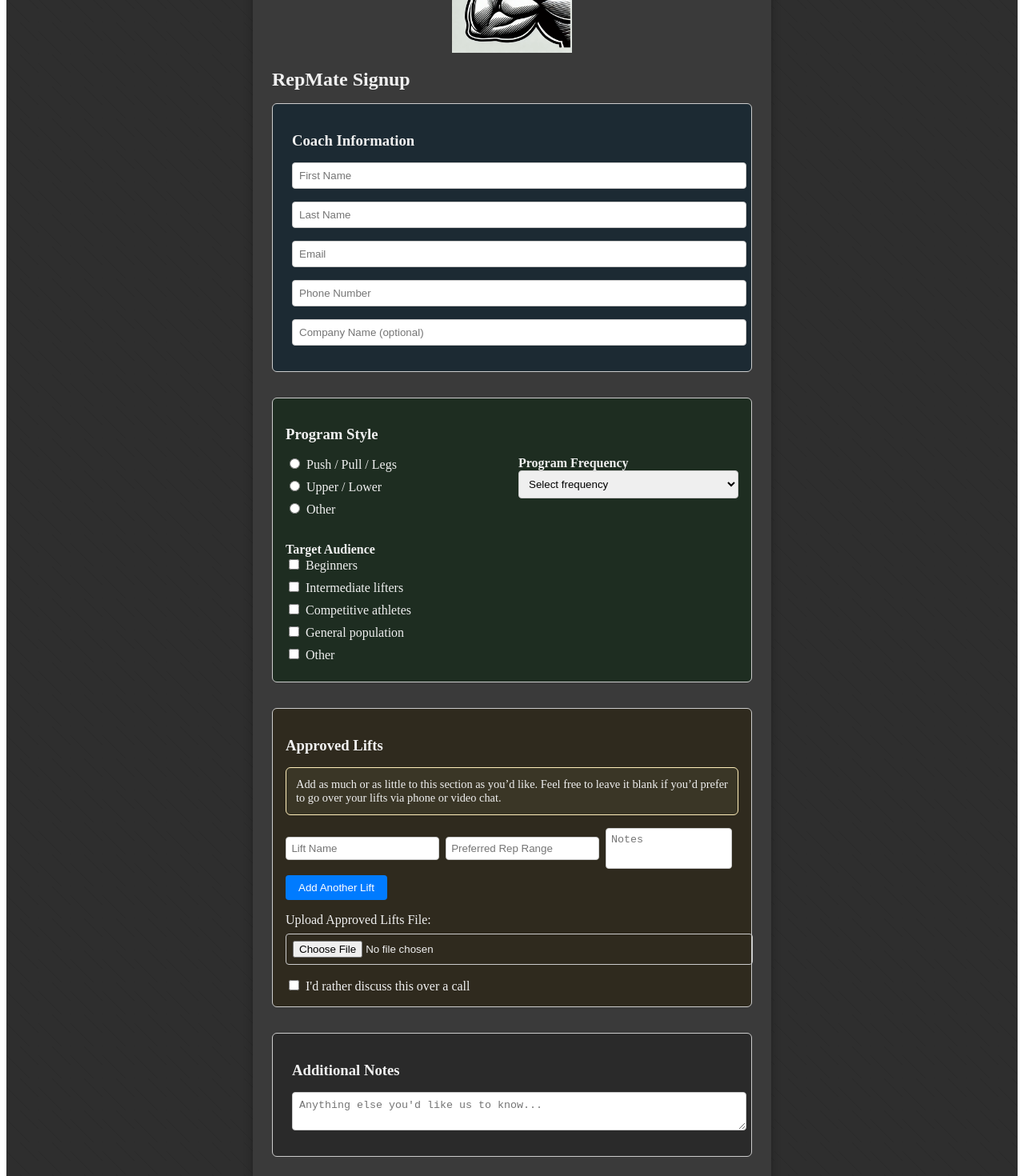
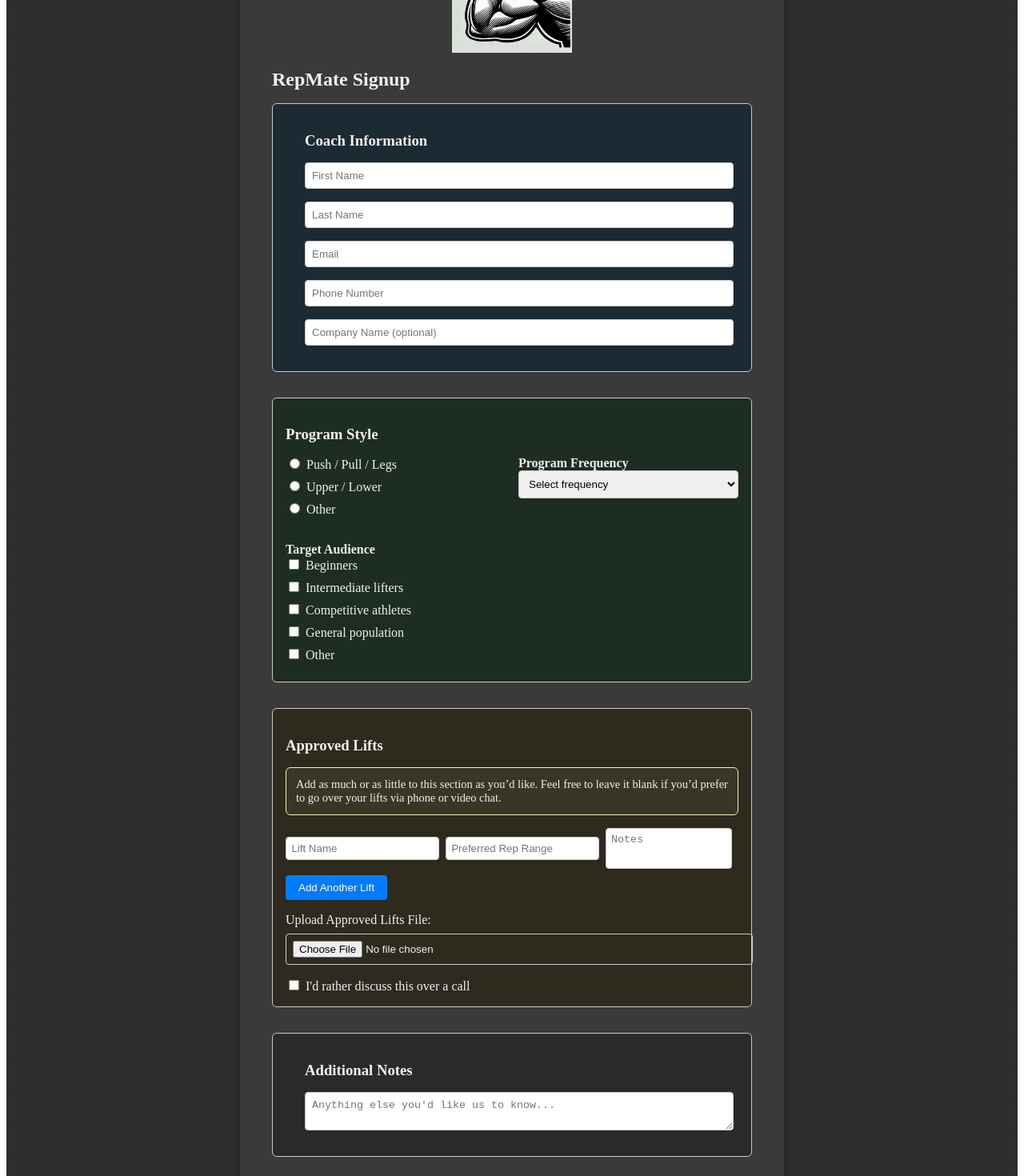
Before and after one commit to FroStatus/RepMate, a React (Create React App) app: page / in a window 1280 px wide. Shown: the part 140-1610 px from the top of the page at 80% size. Built offline with nearby package versions, Linux system fonts and the light colour scheme.

Commit message:
Adrian is really good

```diff
--- a/src/App.js
+++ b/src/App.js
@@ -140,7 +140,7 @@
         color: "#f0f0f0",
         borderRadius: "8px",
         boxShadow: "0 0 12px rgba(0,0,0,0.3)",
-        padding: "1rem 1.5rem",
+        padding: "1rem 2.5rem",
       }}
     >
       <img
@@ -179,7 +179,7 @@
       <div
         style={{
           marginBottom: "2rem",
-          padding: "1rem 1.5rem",
+          padding: "1rem 2.5rem",
           border: "1px solid #ccc",
           borderRadius: "6px",
           backgroundColor: "#1c2a33",
@@ -456,7 +456,7 @@
       <div
         style={{
           marginBottom: "2rem",
-          padding: "1rem 1.5rem",
+          padding: "1rem 2.5rem",
           border: "1px solid #ccc",
           borderRadius: "6px",
           backgroundColor: "#2a2a2a",
```
